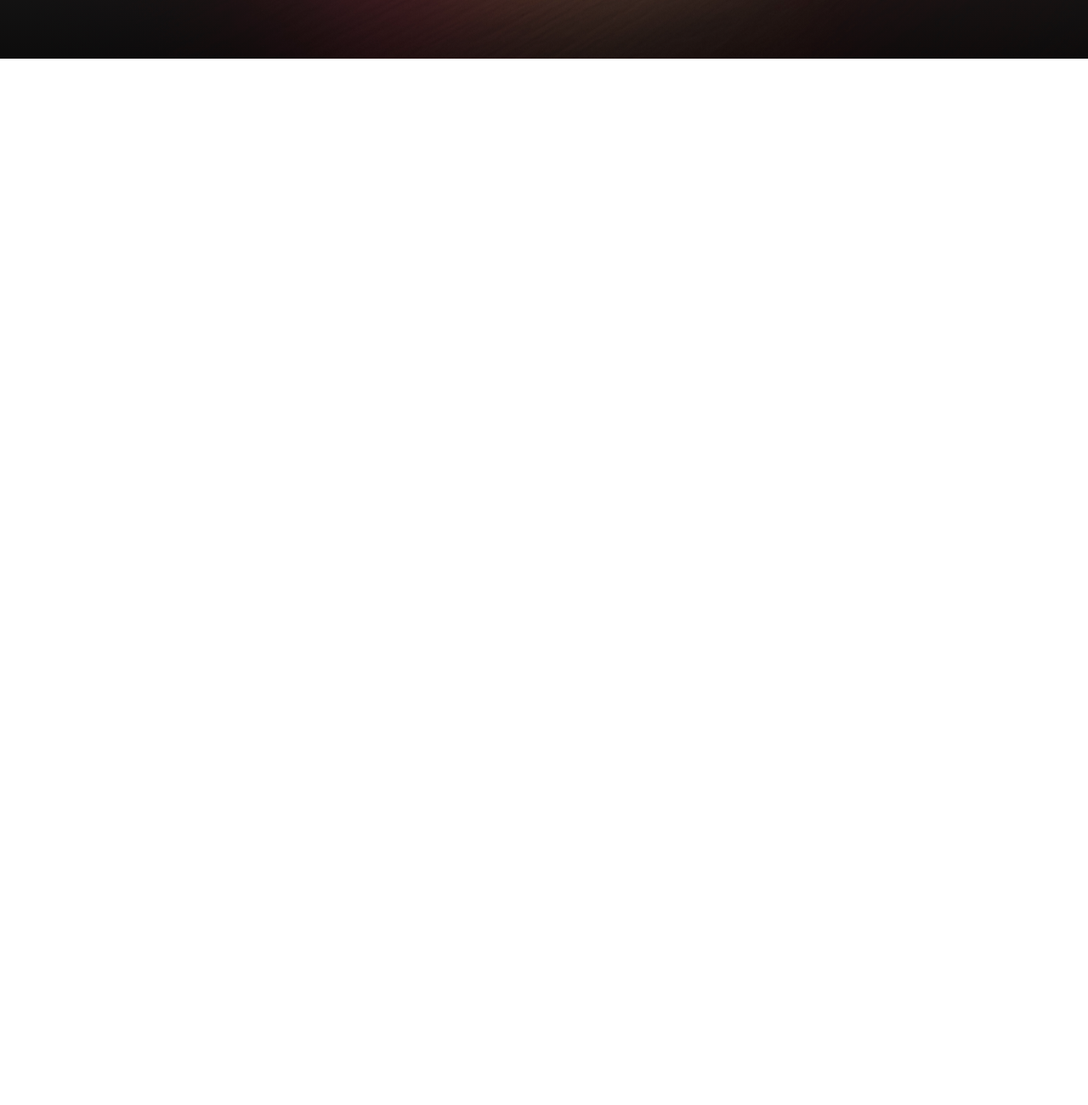
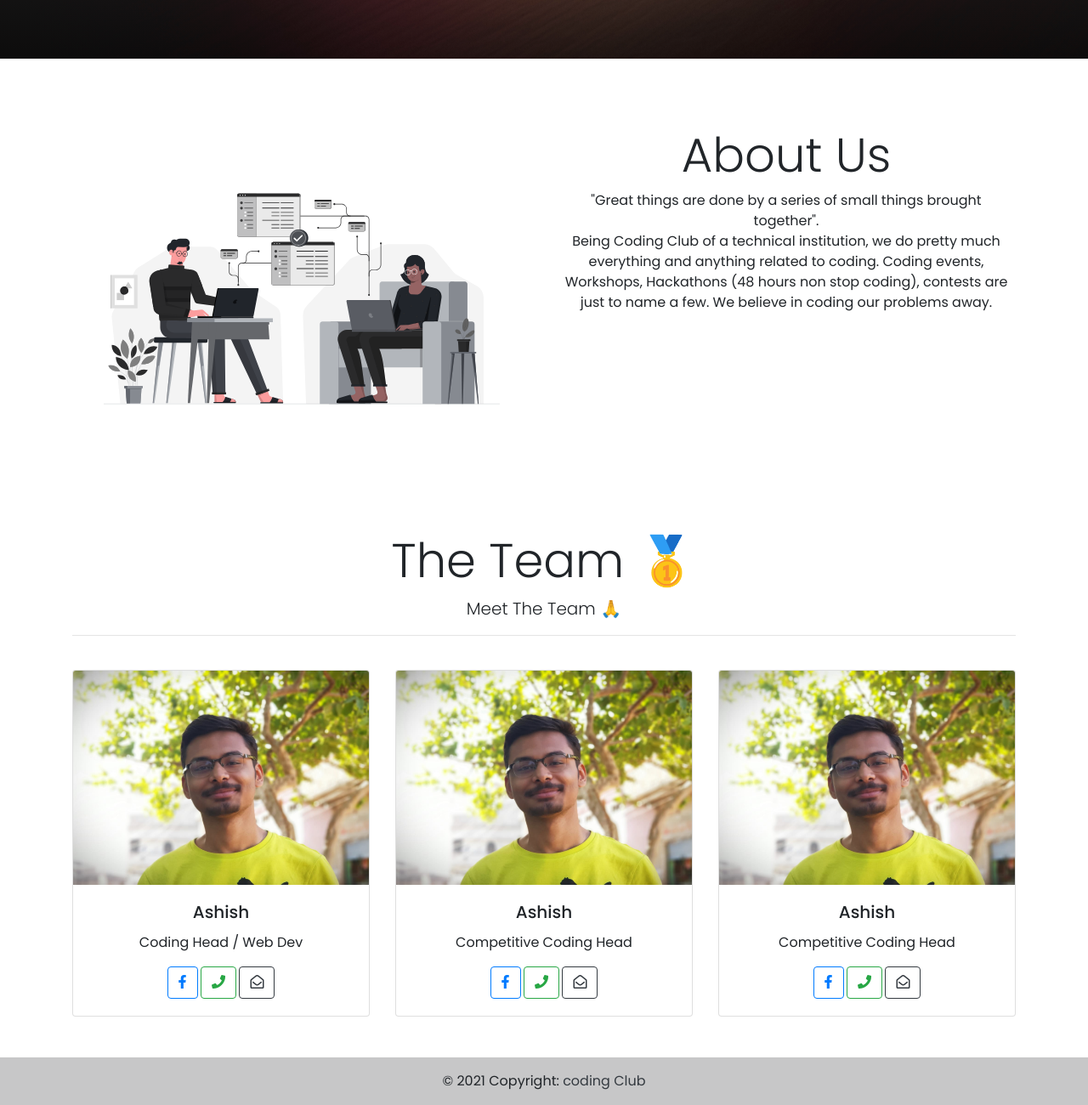
Before and after one commit to ashish-devv/coding-club-website, a plain HTML site: page index.html in a window 1280 px wide. Shown: the part 699-1999 px from the top of the page at 85% size. Before the commit the page ends 800 px from the top, so only its background shows below. Drawn offline with nearby package versions, Linux system fonts and the light colour scheme.

Commit message:
Front page Done

```diff
--- a/index.html
+++ b/index.html
@@ -42,6 +42,10 @@
         height: 85vh;
         background-position: center;
         background-size: cover;
+      }
+      .card-1:hover {
+        box-shadow: 0 14px 28px rgba(0, 0, 0, 0.25),
+          0 10px 10px rgba(0, 0, 0, 0.22);
       }
     </style>
 
@@ -100,6 +104,117 @@
         </p>
       </div>
     </div>
+    <!-- About Section-->
+    <div class="container mt-4 pt-4">
+      <div class="row">
+        <div class="col-sm-6 mt-4">
+          <img
+            src="./img/Code Version Control.svg"
+            class="img-fluid"
+            alt=""
+            srcset=""
+          />
+        </div>
+        <div class="col-sm-6">
+          <h1 class="display-4 text-center mt-4">About Us</h1>
+          <p class="text-center">
+            "Great things are done by a series of small things brought
+            together".
+            <br />
+            Being Coding Club of a technical institution, we do pretty much
+            everything and anything related to coding. Coding events, Workshops,
+            Hackathons (48 hours non stop coding), contests are just to name a
+            few. We believe in coding our problems away.
+          </p>
+        </div>
+      </div>
+    </div>
+    <!-- About Section end -->
+
+    <br />
+    <br />
+
+    <br />
+    <div class="container text-center">
+      <h1 class="display-4">The Team 🥇</h1>
+      <span class="lead">Meet The Team 🙏</span>
+      <hr />
+      <br />
+      <div class="card-deck">
+        <div class="card card-1">
+          <img src="./img/My_pic.jpeg" class="card-img-top" alt="..." />
+          <div class="card-body">
+            <h5 class="card-title">Ashish</h5>
+            <p class="card-text">Coding Head / Web Dev</p>
+            <p class="card-text">
+              <small class="text-muted">
+                <a class="btn btn-outline-primary" href="">
+                  <i class="fab fa-facebook-f"></i>
+                </a>
+                <a class="btn btn-outline-success" href="">
+                  <i class="fas fa-phone"></i>
+                </a>
+                <a class="btn btn-outline-dark" href="">
+                  <i class="far fa-envelope-open"></i>
+                </a>
+              </small>
+            </p>
+          </div>
+        </div>
+        <div class="card card-1">
+          <img src="./img/My_pic.jpeg" class="card-img-top" alt="..." />
+          <div class="card-body">
+            <h5 class="card-title">Ashish</h5>
+            <p class="card-text">Competitive Coding Head</p>
+            <p class="card-text">
+              <small class="text-muted">
+                <a class="btn btn-outline-primary">
+                  <i class="fab fa-facebook-f"></i>
+                </a>
+                <a class="btn btn-outline-success">
+                  <i class="fas fa-phone"></i>
+                </a>
+                <a class="btn btn-outline-dark">
+                  <i class="far fa-envelope-open"></i>
+                </a>
+              </small>
+            </p>
+          </div>
+        </div>
+        <div class="card card-1">
+          <img src="./img/My_pic.jpeg" class="card-img-top" alt="..." />
+          <div class="card-body">
+            <h5 class="card-title">Ashish</h5>
+            <p class="card-text">Competitive Coding Head</p>
+            <p class="card-text">
+              <small class="text-muted">
+                <a class="btn btn-outline-primary">
+                  <i class="fab fa-facebook-f"></i>
+                </a>
+                <a class="btn btn-outline-success">
+                  <i class="fas fa-phone"></i>
+                </a>
+                <a class="btn btn-outline-dark">
+                  <i class="far fa-envelope-open"></i>
+                </a>
+              </small>
+            </p>
+          </div>
+        </div>
+      </div>
+    </div>
+    <br />
+    <br />
+
+    <!--footer-->
+    <footer class="bg-light text-center text-lg-start">
+      <!-- Copyright -->
+      <div class="text-center p-3" style="background-color: rgba(0, 0, 0, 0.2)">
+        © 2021 Copyright:
+        <a class="text-dark" href="https://mdbootstrap.com/">coding Club</a>
+      </div>
+      <!-- Copyright -->
+    </footer>
 
     <!-- Optional JavaScript; choose one of the two! -->
 
```
Also changed, not shown: img/Code Version Control.svg (added), img/My_pic.jpeg (added).
